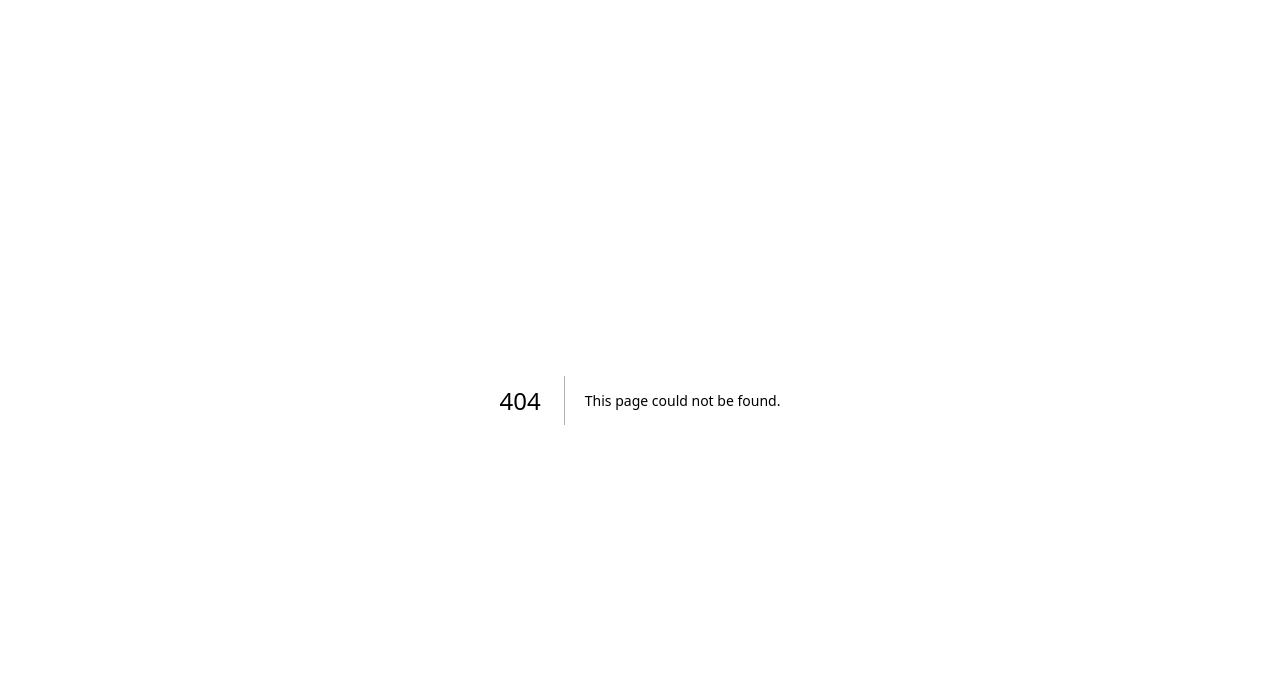
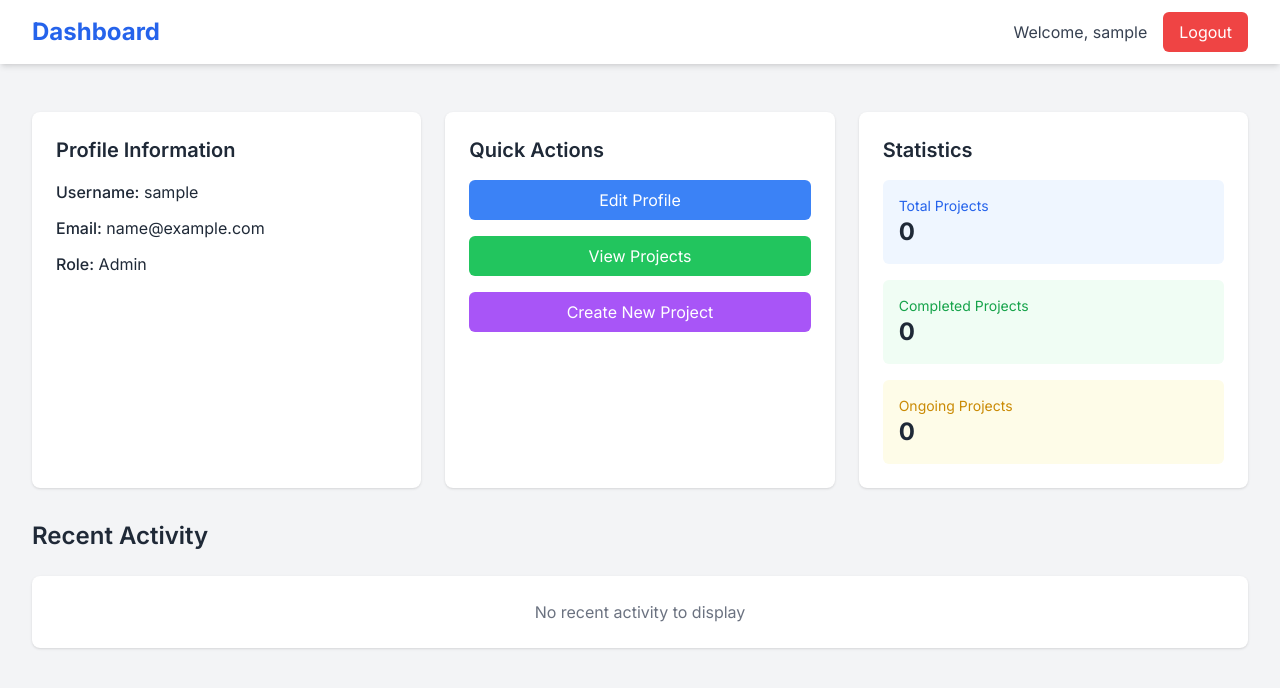
Before and after one commit to krissofnepal/Ajima-Design, a Next.js app in the folder frontend-new/: page /dashboard in a window 1280 px wide. Before the commit this address had no page. Shown: the top 688 px of the page. Built offline with nearby package versions, Linux system fonts and the light colour scheme; sample sign-in values are in the browser's storage.

Commit message:
Add authentication and dashboard features: - Add login page with authentication - Add dashboard with user info and stats - Connect frontend with MongoDB backend - Implement user session management

```diff
--- /dev/null
+++ b/frontend-new/src/app/dashboard/page.tsx
@@ -0,0 +1,150 @@
+"use client";
+
+import { useState, useEffect } from "react";
+import { useRouter } from "next/navigation";
+import Link from "next/link";
+
+interface User {
+  id: string;
+  username: string;
+  email: string;
+  role: string;
+}
+
+export default function Dashboard() {
+  const router = useRouter();
+  const [user, setUser] = useState<User | null>(null);
+  const [loading, setLoading] = useState(true);
+
+  useEffect(() => {
+    // Check if user is logged in
+    const token = localStorage.getItem("token");
+    if (!token) {
+      router.push("/login");
+      return;
+    }
+
+    // Get user data from token
+    try {
+      const userData = JSON.parse(localStorage.getItem("user") || "");
+      setUser(userData);
+    } catch (error) {
+      console.error("Error parsing user data:", error);
+      router.push("/login");
+    } finally {
+      setLoading(false);
+    }
+  }, [router]);
+
+  const handleLogout = () => {
+    localStorage.removeItem("token");
+    localStorage.removeItem("user");
+    router.push("/login");
+  };
+
+  if (loading) {
+    return (
+      <div className="min-h-screen flex items-center justify-center">
+        <div className="text-2xl text-gray-600">Loading...</div>
+      </div>
+    );
+  }
+
+  return (
+    <div className="min-h-screen bg-gray-100">
+      {/* Navigation */}
+      <nav className="bg-white shadow-md">
+        <div className="max-w-7xl mx-auto px-4 sm:px-6 lg:px-8">
+          <div className="flex justify-between h-16">
+            <div className="flex items-center">
+              <span className="text-2xl font-bold text-blue-600">
+                Dashboard
+              </span>
+            </div>
+            <div className="flex items-center space-x-4">
+              <span className="text-gray-700">Welcome, {user?.username}</span>
+              <button
+                onClick={handleLogout}
+                className="bg-red-500 text-white px-4 py-2 rounded-md hover:bg-red-600 transition-colors"
+              >
+                Logout
+              </button>
+            </div>
+          </div>
+        </div>
+      </nav>
+
+      {/* Main Content */}
+      <main className="max-w-7xl mx-auto py-6 sm:px-6 lg:px-8">
+        <div className="px-4 py-6 sm:px-0">
+          <div className="grid grid-cols-1 md:grid-cols-2 lg:grid-cols-3 gap-6">
+            {/* Profile Card */}
+            <div className="bg-white rounded-lg shadow p-6">
+              <h2 className="text-xl font-semibold mb-4">
+                Profile Information
+              </h2>
+              <div className="space-y-3">
+                <p>
+                  <span className="font-medium">Username:</span>{" "}
+                  {user?.username}
+                </p>
+                <p>
+                  <span className="font-medium">Email:</span> {user?.email}
+                </p>
+                <p>
+                  <span className="font-medium">Role:</span>{" "}
+                  <span className="capitalize">{user?.role}</span>
+                </p>
+              </div>
+            </div>
+
+            {/* Quick Actions Card */}
+            <div className="bg-white rounded-lg shadow p-6">
+              <h2 className="text-xl font-semibold mb-4">Quick Actions</h2>
+              <div className="space-y-4">
+                <button className="w-full bg-blue-500 text-white px-4 py-2 rounded-md hover:bg-blue-600 transition-colors">
+                  Edit Profile
+                </button>
+                <button className="w-full bg-green-500 text-white px-4 py-2 rounded-md hover:bg-green-600 transition-colors">
+                  View Projects
+                </button>
+                <button className="w-full bg-purple-500 text-white px-4 py-2 rounded-md hover:bg-purple-600 transition-colors">
+                  Create New Project
+                </button>
+              </div>
+            </div>
+
+            {/* Stats Card */}
+            <div className="bg-white rounded-lg shadow p-6">
+              <h2 className="text-xl font-semibold mb-4">Statistics</h2>
+              <div className="space-y-4">
+                <div className="bg-blue-50 p-4 rounded-md">
+                  <p className="text-sm text-blue-600">Total Projects</p>
+                  <p className="text-2xl font-bold">0</p>
+                </div>
+                <div className="bg-green-50 p-4 rounded-md">
+                  <p className="text-sm text-green-600">Completed Projects</p>
+                  <p className="text-2xl font-bold">0</p>
+                </div>
+                <div className="bg-yellow-50 p-4 rounded-md">
+                  <p className="text-sm text-yellow-600">Ongoing Projects</p>
+                  <p className="text-2xl font-bold">0</p>
+                </div>
+              </div>
+            </div>
+          </div>
+
+          {/* Recent Activity Section */}
+          <div className="mt-8">
+            <h2 className="text-2xl font-semibold mb-6">Recent Activity</h2>
+            <div className="bg-white rounded-lg shadow overflow-hidden">
+              <div className="p-6 text-center text-gray-500">
+                No recent activity to display
+              </div>
+            </div>
+          </div>
+        </div>
+      </main>
+    </div>
+  );
+}
--- a/frontend-new/src/app/login/page.tsx
+++ b/frontend-new/src/app/login/page.tsx
@@ -40,11 +40,12 @@ export default function Login() {
         throw new Error(data.message || "Something went wrong");
       }
 
-      // Store token in localStorage
+      // Store token and user data in localStorage
       localStorage.setItem("token", data.token);
+      localStorage.setItem("user", JSON.stringify(data.user));
 
-      // Redirect to home page
-      router.push("/");
+      // Redirect to dashboard
+      router.push("/dashboard");
     } catch (err: any) {
       setError(err.message);
     } finally {
--- a/frontend-new/src/app/signup/page.tsx
+++ b/frontend-new/src/app/signup/page.tsx
@@ -52,11 +52,12 @@ export default function SignUp() {
         throw new Error(data.message || "Something went wrong");
       }
 
-      // Store token in localStorage
+      // Store token and user data in localStorage
       localStorage.setItem("token", data.token);
+      localStorage.setItem("user", JSON.stringify(data.user));
 
-      // Redirect to home page
-      router.push("/");
+      // Redirect to dashboard
+      router.push("/dashboard");
     } catch (err: any) {
       setError(err.message);
     } finally {
```
